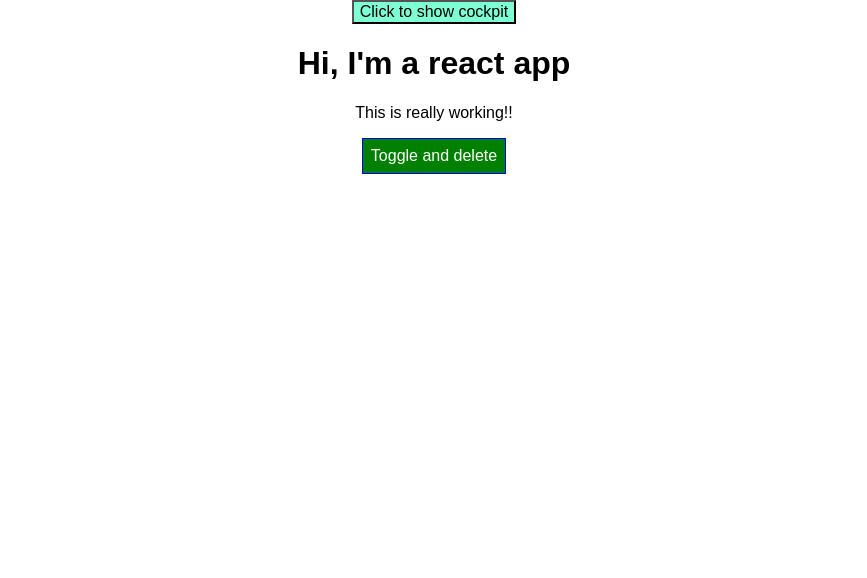
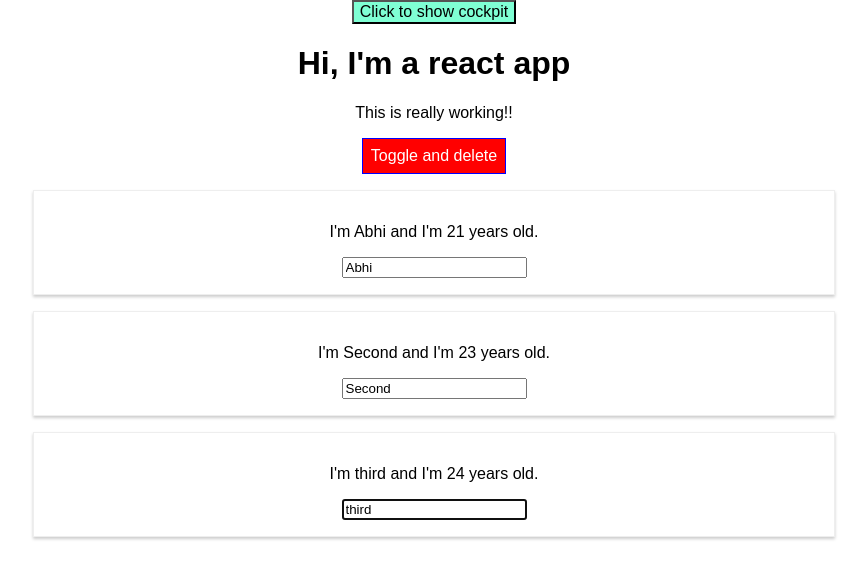
Before and after one commit to chillaxabhinav/React-Intro-Theory-Concepts, a React app: page / in a window 1280 px wide. Both pictures are taken after a click on the button "Click to show cockpit". Shown: the top 578 px of the page, without its empty margins (206-1073 px from the left). Built offline with nearby package versions, Linux system fonts and the light colour scheme.

Commit message:
useRef() hook for ref in functional components

```diff
--- a/src/components/Cockpit/Cockpit.js
+++ b/src/components/Cockpit/Cockpit.js
@@ -1,8 +1,14 @@
-import React from 'react';
+import React, {useEffect,useRef} from 'react';
 import classes from './Cockpit.css';
 
 
 const cockpit = (props) =>{
+
+    const toggleButtonRef = useRef(null);
+
+    useEffect(()=>{
+        toggleButtonRef.current.click();
+    },[]);
 
     // === Below duplicating componentDidMount() and componentWillUnmount() lifecycle hook, as is has no dependency because of empty array and will only run first time because of default behavior. === //
 
@@ -44,7 +50,9 @@ const cockpit = (props) =>{
         <div>
             <h1>Hi, I'm a react app</h1>
             <p className={assignedClasses.join(' ')}>This is really working!!</p>
-            <button className={btnClass.join(' ')} onClick={props.clicked}>Toggle and delete</button>
+            <button
+                className={btnClass.join(' ')}
+                onClick={props.clicked} ref={toggleButtonRef}> Toggle and delete </button>
        </div>
     );
 
```
